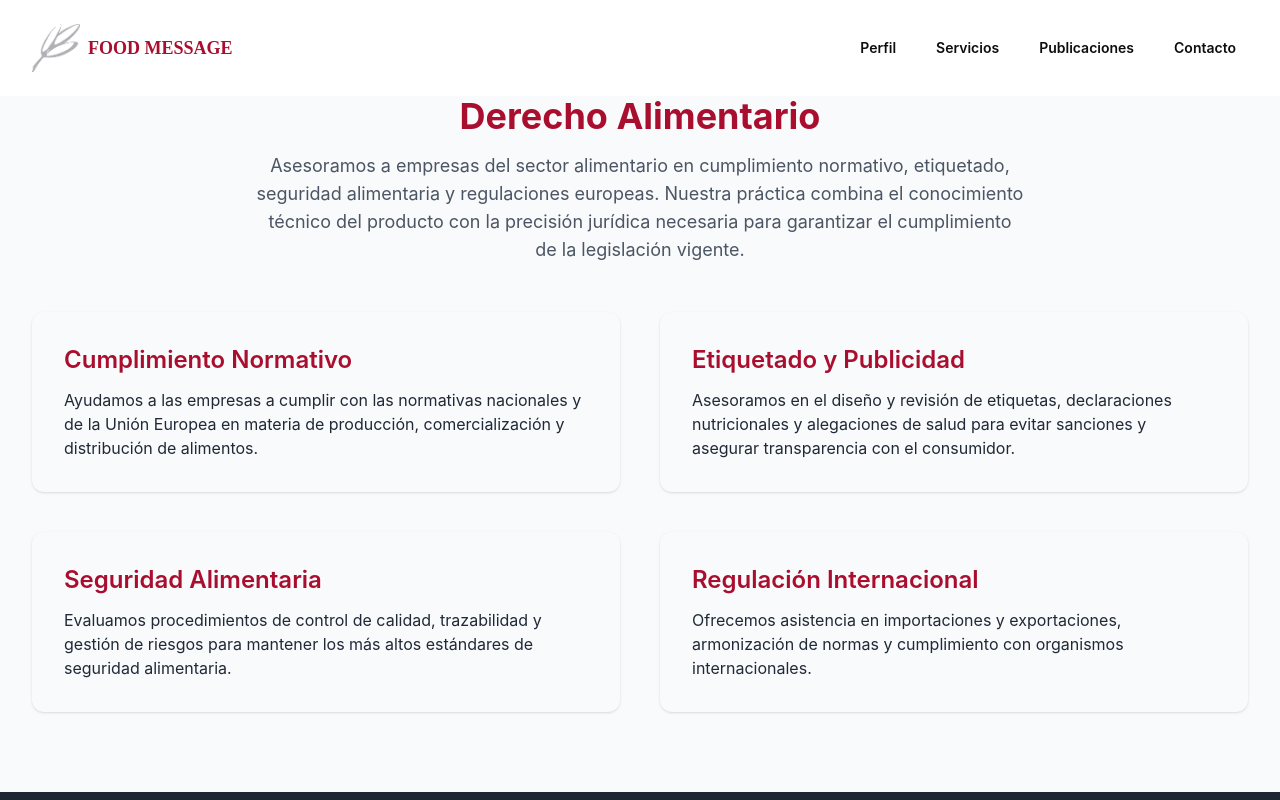
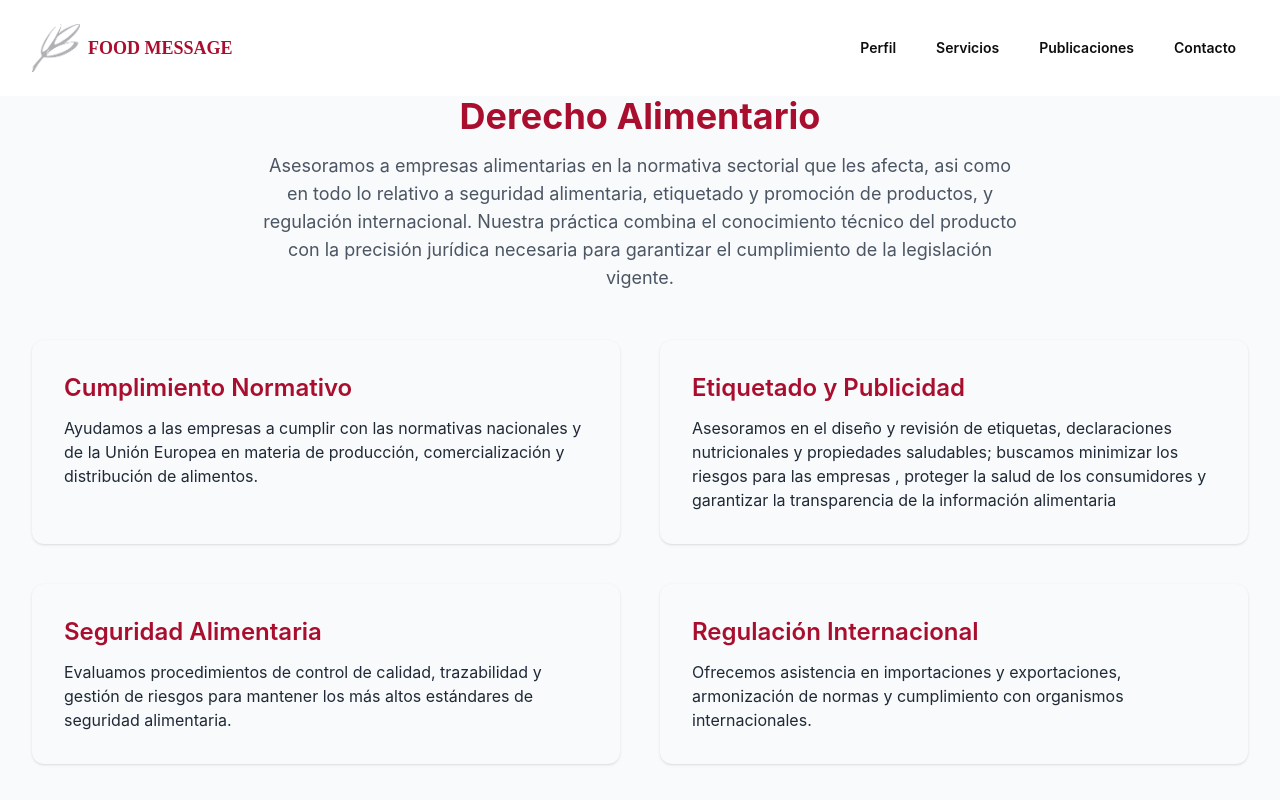
Before and after one commit to GonzaloGuarner/ReactLawWebsite, a React (Vite) app: page /derecho-alimentario in a window 1280 px wide. Shown: the top 800 px of the page. Built offline with nearby package versions, Linux system fonts and the light colour scheme.

Commit message:
text update

```diff
--- a/src/components/pages/derechoAlimentario.tsx
+++ b/src/components/pages/derechoAlimentario.tsx
@@ -25,10 +25,11 @@ const DerechoAlimentarioPage: React.FC = () => {
             Derecho Alimentario
           </h1>
           <p className="text-lg text-gray-600 max-w-3xl mx-auto">
-            Asesoramos a empresas del sector alimentario en cumplimiento normativo,
-            etiquetado, seguridad alimentaria y regulaciones europeas. Nuestra
-            práctica combina el conocimiento técnico del producto con la precisión
-            jurídica necesaria para garantizar el cumplimiento de la legislación vigente.
+            Asesoramos a empresas alimentarias en la normativa sectorial que les afecta, asi como
+            en todo lo relativo a seguridad alimentaria, etiquetado y promoción de productos, y
+            regulación internacional. Nuestra práctica combina el conocimiento técnico del
+            producto con la precisión jurídica necesaria para garantizar el cumplimiento de la
+            legislación vigente.
           </p>
         </SectionContainer>
 
@@ -45,8 +46,9 @@ const DerechoAlimentarioPage: React.FC = () => {
           <div className="bg-gray-50 rounded-xl p-8 shadow hover:shadow-md transition">
             <h2 className="text-2xl font-semibold text-primary mb-3">Etiquetado y Publicidad</h2>
             <p>
-              Asesoramos en el diseño y revisión de etiquetas, declaraciones nutricionales
-              y alegaciones de salud para evitar sanciones y asegurar transparencia con el consumidor.
+              Asesoramos en el diseño y revisión de etiquetas, declaraciones nutricionales y
+propiedades saludables; buscamos minimizar los riesgos para las empresas , proteger
+la salud de los consumidores y garantizar la transparencia de la información alimentaria
             </p>
           </div>
 
--- a/src/components/pages/derechoConsumo.tsx
+++ b/src/components/pages/derechoConsumo.tsx
@@ -32,19 +32,19 @@ const DerechoConsumoPage: React.FC = () => {
         <SectionContainer className="grid md:grid-cols-2 gap-10">
           <div className="bg-gray-50 rounded-xl p-8 shadow hover:shadow-md transition">
             <h2 className="text-2xl font-semibold text-primary mb-3">Reclamaciones de Consumo</h2>
-            <p>Gestión y defensa de reclamaciones individuales o colectivas ante organismos competentes.</p>
+            <p className="text-lg text-gray-600 max-w-3xl mx-auto">Gestión y defensa de reclamaciones individuales o colectivas ante organismos competentes.</p>
           </div>
           <div className="bg-gray-50 rounded-xl p-8 shadow hover:shadow-md transition">
             <h2 className="text-2xl font-semibold text-primary mb-3">Publicidad y Prácticas Comerciales</h2>
-            <p>Revisión de campañas y promociones para garantizar su conformidad con la normativa de consumo.</p>
+            <p className="text-lg text-gray-600 max-w-3xl mx-auto">Revisión de campañas y promociones para garantizar su conformidad con la normativa alimentaria y de consumo.</p>
           </div>
           <div className="bg-gray-50 rounded-xl p-8 shadow hover:shadow-md transition">
             <h2 className="text-2xl font-semibold text-primary mb-3">Cláusulas Abusivas</h2>
-            <p>Identificación y eliminación de cláusulas que vulneren los derechos del consumidor.</p>
+            <p className="text-lg text-gray-600 max-w-3xl mx-auto">Identificación y subsanación de cláusulas que vulneren los derechos del consumidor.</p>
           </div>
           <div className="bg-gray-50 rounded-xl p-8 shadow hover:shadow-md transition">
             <h2 className="text-2xl font-semibold text-primary mb-3">Protección de Datos y Privacidad</h2>
-            <p>Asesoramiento sobre tratamiento de datos personales y cumplimiento del RGPD.</p>
+            <p className="text-lg text-gray-600 max-w-3xl mx-auto">Asesoramiento sobre tratamiento de datos personales y cumplimiento del RGPD.</p>
           </div>
         </SectionContainer>
       </main>
--- a/src/components/pages/derechoMercantil.tsx
+++ b/src/components/pages/derechoMercantil.tsx
@@ -44,7 +44,8 @@ const DerechoMercantilPage: React.FC = () => {
           </div>
           <div className="bg-gray-50 rounded-xl p-8 shadow hover:shadow-md transition">
             <h2 className="text-2xl font-semibold text-primary mb-3">Fusiones y Adquisiciones</h2>
-            <p>Asesoramiento integral durante procesos de compraventa y reorganización empresarial.</p>
+            <p>Asesoramiento integral durante procesos de compraventa y reorganización
+empresarial de industrias alimentarias.</p>
           </div>
         </SectionContainer>
       </main>
--- a/src/components/sections/ProfileSection.tsx
+++ b/src/components/sections/ProfileSection.tsx
@@ -51,7 +51,7 @@ const ProfileSection: React.FC<Props> = ({ lawyer }) => (
             loading="lazy"
             className="w-50 h-60 object-contain rounded-[5%] mx-auto mb-6 border-[6px] border-primary shadow-md bg-white"
           />
-          <p className="text-gray-600 leading-relaxed text-sm max-w-md mx-auto">
+          <p className="text-gray-600 leading-relaxed max-w-md mx-auto">
             {lawyer.bio}
           </p>
         </div>
--- a/src/config/siteConfig.ts
+++ b/src/config/siteConfig.ts
@@ -4,17 +4,17 @@ import { Mail, MessageCircle, Phone } from 'lucide-react';
 
 
 const contact = {
-  phone: "+34 609 33 90 50",
+  phone: "+34 937 595 171",
   email: "info@food-message.com",
   address: "Barcelona, Spain",
-  whatsapp: "34609339050",
+  whatsapp: "34937595171",
   linkedin: "https://www.linkedin.com/in/silviabanaresabogado/"
 };
 
 const siteConfig: SiteConfig = {
   siteName: "FOOD MESSAGE",
   tagline: "Asesoría legal y regulatoria especializada en el sector alimentario",
-  description: "Food Message es un proyecto liderado por Silvia Bañares, abogada especializada en derecho alimentario, publicidad y consumo, con más de veinticinco años de experiencia asesorando a empresas, instituciones y agencias del sector alimentario en materia legal y regulatoria.",
+  description: "Food Message es un proyecto liderado por Silvia Bañares, abogada especializada en derecho alimentario, publicidad y consumo, con más de veinticinco años de experiencia asesorando a empresas, organizaciones y agencias del sector alimentario en el ámbito legal y regulatorio.",
 
   navigation: [
     { name: 'Perfil', href: '#profile' },
@@ -37,9 +37,8 @@ const siteConfig: SiteConfig = {
     birthPlace: "",
     admitted: "",
     education: [
-      "Abogada en ejercicio por el Ilustre Colegio de Abogados de Barcelona.",
+      "Abogada en ejercicio por el Ilustre Colegio de Abogados de Barcelona (ICAB).",
       "Doctora en Derecho Mercantil por la Universidad de Barcelona.",
-      "Mediadora inscrita en el Ilustre Colegio de Abogados de Barcelona (ICAB).",
       "Miembro del Ilustre Colegio de Abogados de Barcelona (ICAB).",
       "Associació Catalana Ciències de l'Alimentació (ACCA).",
       "Asociación Iberoamericana para el Derecho Alimentario (AIBADA).",
--- a/src/config/theme.ts
+++ b/src/config/theme.ts
@@ -2,7 +2,7 @@ export const theme = {
   colors: {
     primary: '#a90e2f',
     primary_focus: '#bd1237ff',
-    primary_transparent: '#a90e3010',
+    primary_transparent: '#a90e3005',
     secondary: '#1c2731ff',      // deep slate blue
     detail: '#d4a373',         // warm accent
     black: '#0e0e0e',
```
